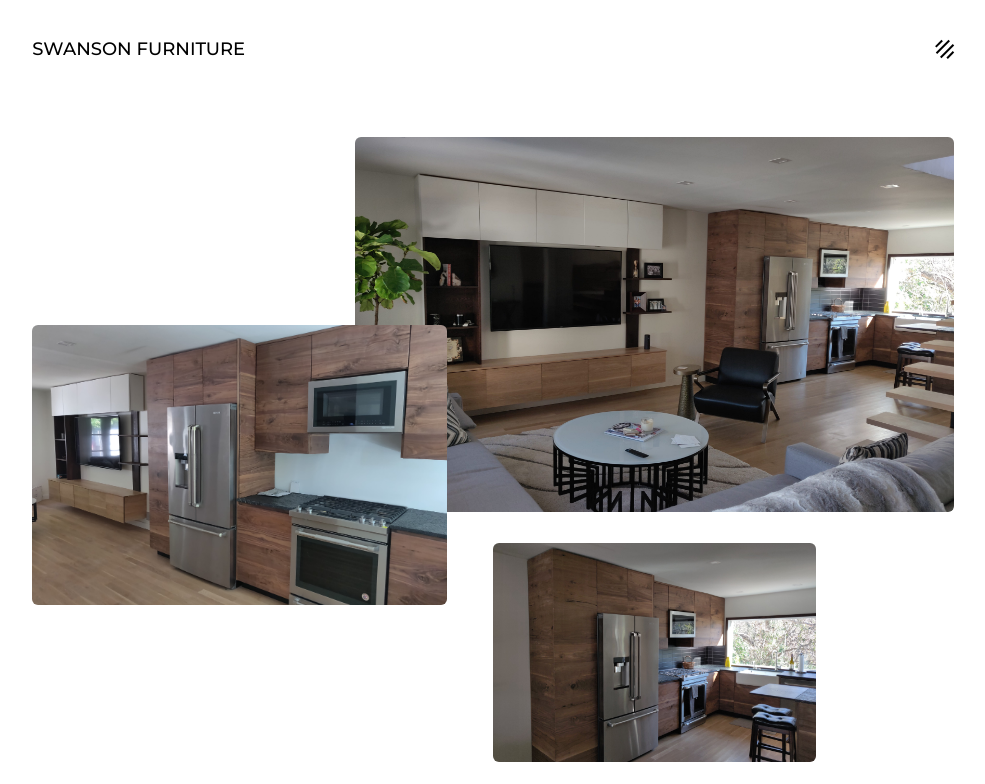
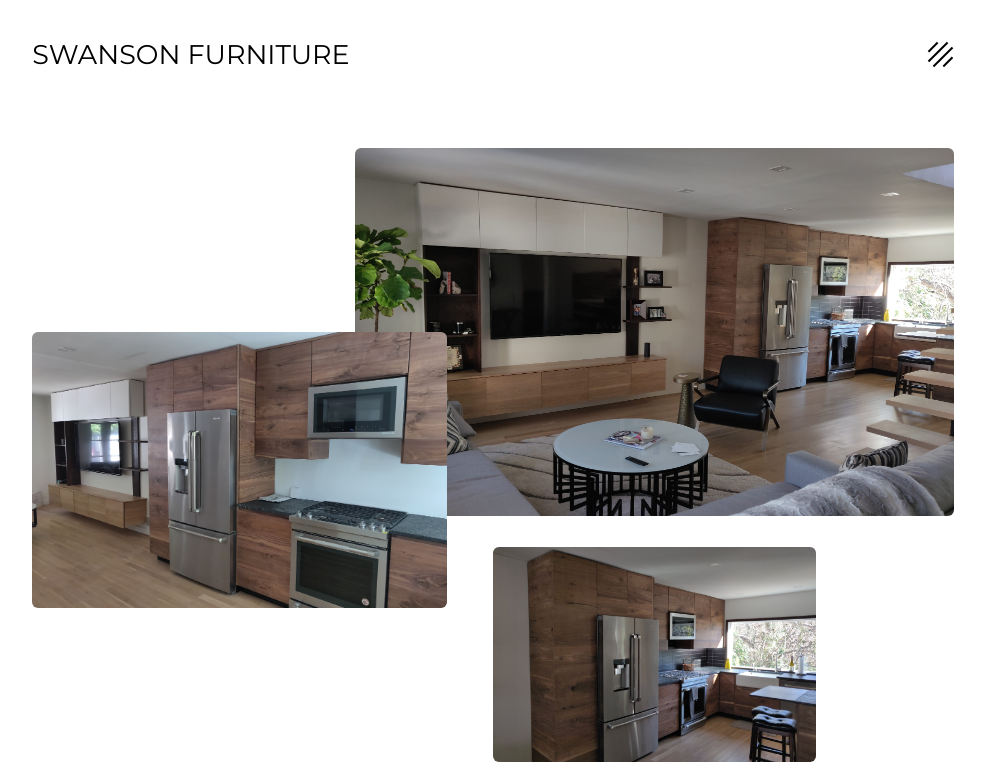
Before and after one commit to KeilerSwanson/Swanson-Furniture, a Next.js app in the folder app/: page / in a window 1536 px wide. Shown: the top 784 px of the page, without its empty margins (275-1260 px from the left). Built offline with nearby package versions, Linux system fonts and the light colour scheme.

Commit message:
Typography

```diff
--- a/app/styles/Modal.module.scss
+++ b/app/styles/Modal.module.scss
@@ -39,19 +39,20 @@
 }
 
 .swanson {
-	font-size: 2.5rem;
+	font-size: 2.25rem;
 	font-weight: 400;
 }
 
 .close {
-	width: 2.5rem;
-	height: 2.5rem;
+	width: 2.25rem;
+	height: 2.25rem;
 	display: flex;
 	justify-content: center;
 	align-items: center;
 	background: transparent;
 	position: relative;
 	// transform: rotate(45deg);
+	gap: .4rem;
 	transition: var(--t1);
 	z-index: 3;
 	cursor: pointer;
@@ -107,12 +108,12 @@
 	.image {
 		max-width: 50%;
 	}
-	.swanson {
-		font-size: 1.5rem;
-		font-weight: 500;
-	}
-	.close {
-		width: 1.5rem;
-		height: 1.5rem;
-	}
+	// .swanson {
+	// 	font-size: 1.5rem;
+	// 	font-weight: 500;
+	// }
+	// .close {
+	// 	width: 1.5rem;
+	// 	height: 1.5rem;
+	// }
 }
--- a/app/styles/NavTop.module.scss
+++ b/app/styles/NavTop.module.scss
@@ -18,7 +18,7 @@
 }
 
 .swanson {
-	font-size: 2.5rem;
+	font-size: 2.25rem;
 	font-weight: 400;
 	text-transform: uppercase;
 }
@@ -43,7 +43,7 @@
 }
 
 .menuItem {
-	font-size: 4rem;
+	font-size: 3.5rem;
 	font-weight: 300;
   text-transform: uppercase;
 	cursor: pointer;
@@ -57,15 +57,15 @@
 }
 
 .icon {
-	width: 2.5rem;
-	height: 2.5rem;
+	width: 2.25rem;
+	height: 2.25rem;
 	display: flex;
 	justify-content: center;
 	align-items: center;
 	background: transparent;
 	position: relative;
 	transform: rotate(45deg);
-	gap: .5rem;
+	gap: .4rem;
 	transition: var(--t1);
 	z-index: 3;
 	cursor: pointer;
@@ -126,16 +126,4 @@
 	.menu {
 		padding: 5% 20%;
 	}
-	.menuItem {
-		// font-size: 4rem;
-	}
-	.swanson {
-		font-size: 1.5rem;
-		font-weight: 500;
-	}
-	.icon {
-		width: 1.5rem;
-		height: 1.5rem;
-		gap: .3rem;
-	}
 }
```
Also changed, not shown: app/styles/GalleryPage.module.scss (+2 -7 lines).
